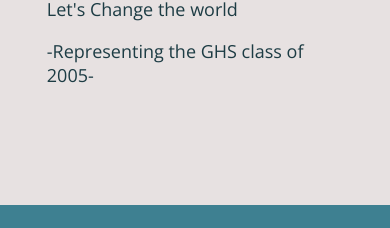
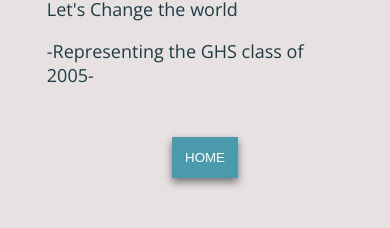
Before and after one commit to robitaille1/solar-ne, a React (Create React App) app: page /about in a window 390 px wide. Shown: the part 2078-2306 px from the top of the page. Built offline with nearby package versions, Linux system fonts and the light colour scheme.

Commit message:
added home button for mobile

```diff
--- a/src/containers/PageLayout/PageLayout.js
+++ b/src/containers/PageLayout/PageLayout.js
@@ -1,5 +1,6 @@
 import React from "react";
 import styled from "styled-components";
+import { Link } from "react-router-dom";
 import Nav from "../../components/Nav/Nav";
 import BlogSection from "../../components/BlogSection/BlogSection";
 import Footer from "../../components/Footer/Footer";
@@ -7,7 +8,14 @@ import Footer from "../../components/Footer/Footer";
 const pageLayout = (props) => (
   <Wrapper>
     <Nav />
-    <Content>{props.children}</Content>
+    <Content>
+      {props.children}
+      <div style={{ textAlign: "center", marginTop: "50px" }}>
+        <Link to={"/"} style={{ textDecoration: "none" }}>
+          <Homebtn>HOME</Homebtn>
+        </Link>
+      </div>
+    </Content>
     <BlogSection />
     <Footer />
   </Wrapper>
@@ -21,7 +29,7 @@ const Wrapper = styled.main`
 
 const Content = styled.section`
   white-space: pre-line;
-  padding: 50px 7%;
+  padding: 50px 7% 0px;
   margin: 50px 5%;
   color: rgb(29, 60, 68);
   font-size: 18px;
@@ -38,3 +46,25 @@ const Content = styled.section`
       color: rgba(29, 60, 68, 0.459);
     }
 `;
+
+const Homebtn = styled.button`
+  &:hover {
+    cursor: pointer;
+  }
+
+  box-shadow: 0 4px 8px 0 rgba(0, 0, 0, 0.5);
+  transition: 0.3s;
+  background: #4b99ad;
+  padding: 13px;
+  color: #fff;
+  border: none;
+  margin-left: 20px;
+  &:hover {
+    box-shadow: 0 8px 16px 0 rgba(0, 0, 0, 0.5);
+    background: #4691a4;
+  }
+
+  @media (min-width: 1000px) {
+    display: none;
+  }
+`;
```
